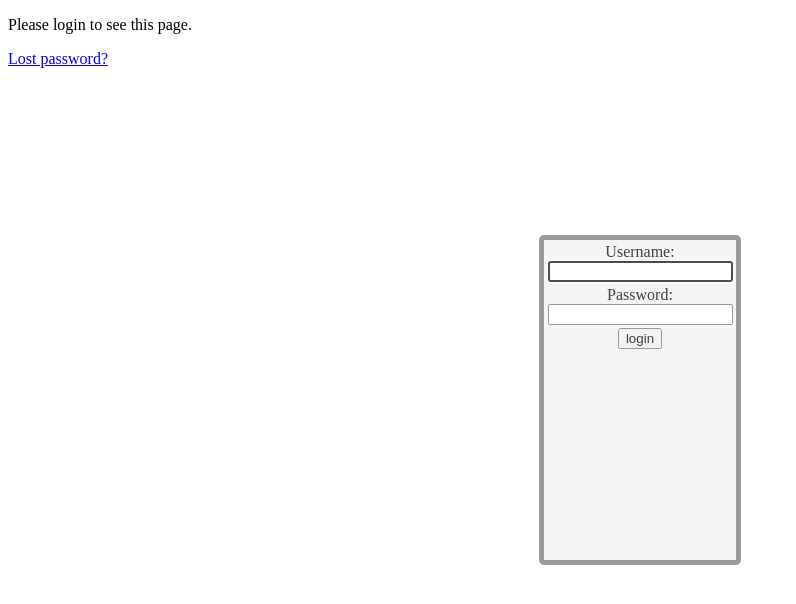
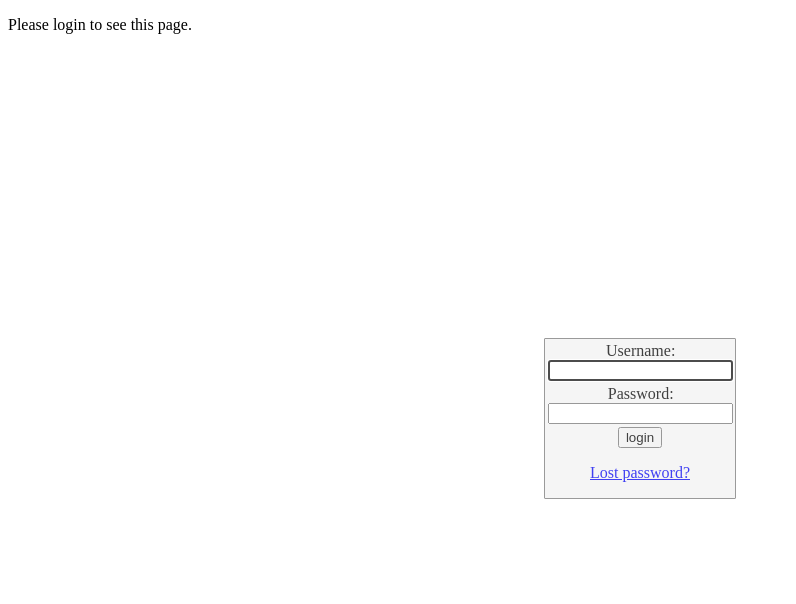
Before and after one commit to Liteb0t/campus1, a Django app: page /accounts/login/?next=/secure in a window 1280 px wide. Shown: the top 604 px of the page, without its empty margins (0-796 px from the left). Run offline with Django 5.2, Linux system fonts and the light colour scheme.

Commit message:
css added

```diff
--- a/master/static/StyleSheet.css
+++ b/master/static/StyleSheet.css
@@ -1,14 +1,14 @@
 .Box{
     width: 15%;
-    height: 40%;
-    top: 50%;
-    left: 50%;
-    position: absolute;
-    transform: translate(-50%,-50%);
+    height: 100%;
+    position: relative;
     text-align: center;
     opacity: 0.75;
     background: #F2F2F2;
-    border-radius: 5px;
-    border: 5px solid #797979;
+    border-radius: 1px;
+    border: 1px solid #797979;
     overflow-y: auto;
+    place-content: center;
+    vertical-align: middle;
+    margin: 38vh auto auto auto;
 }
--- a/master/templates/registration/login.html
+++ b/master/templates/registration/login.html
@@ -37,12 +37,8 @@
             <input type="hidden" name="next" value="{{ next }}">
         </div>
     </form>
+    {# Assumes you set up the password_reset view in your URLconf #}
+    <p><a href="{% url 'password_reset' %}">Lost password?</a></p>
 </div>
 
-
-
-
-{# Assumes you set up the password_reset view in your URLconf #}
-<p><a href="{% url 'password_reset' %}">Lost password?</a></p>
-
 {% endblock %}
```
